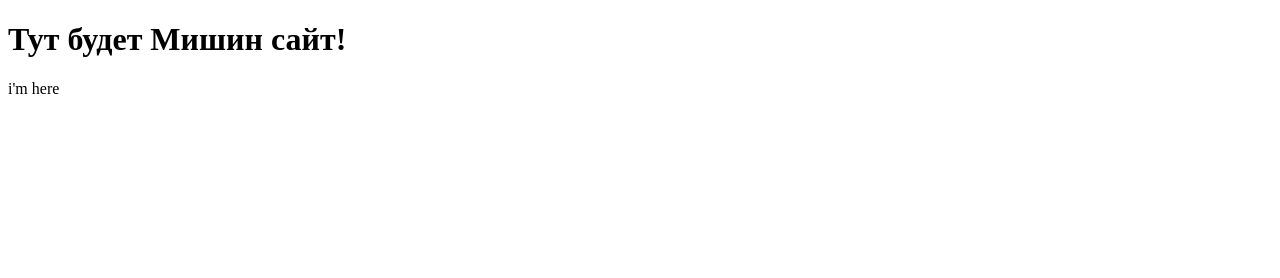
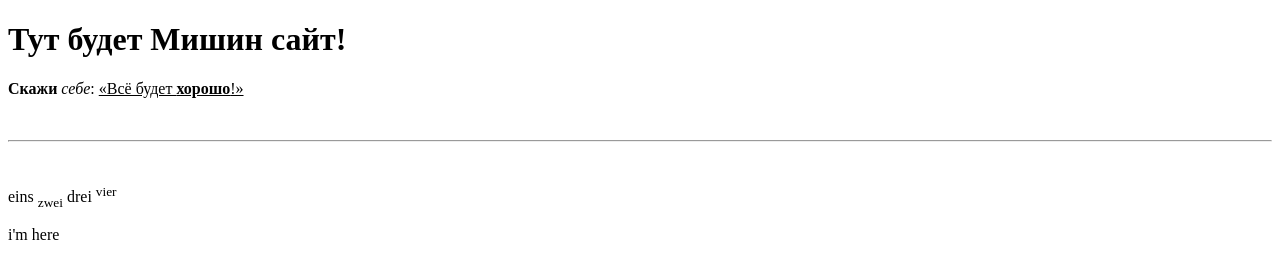
Before and after one commit to Naisa27/Maus-Gulda, a plain HTML site: page index.html in a window 1280 px wide. Drawn offline with Linux system fonts and the light colour scheme.

Commit message:
das ist erste änderungen

```diff
--- a/index.html
+++ b/index.html
@@ -7,6 +7,22 @@
 	</head>
 	<body>
 		<h1>Тут будет Мишин сайт!</h1>
+		<p>
+			<strong>Скажи</strong>
+			<em>себе</em>:
+			<u>«Всё будет
+				<strong>хорошо</strong>!»
+			</u>
+		</p>
+		<br>
+		<hr>
+		<br>
+		<p>
+			eins
+			<sub>zwei</sub>
+			drei
+			<sup>vier</sup>
+		</p>
 		<p>i'm here</p>
 	</body>
 </html>
```
